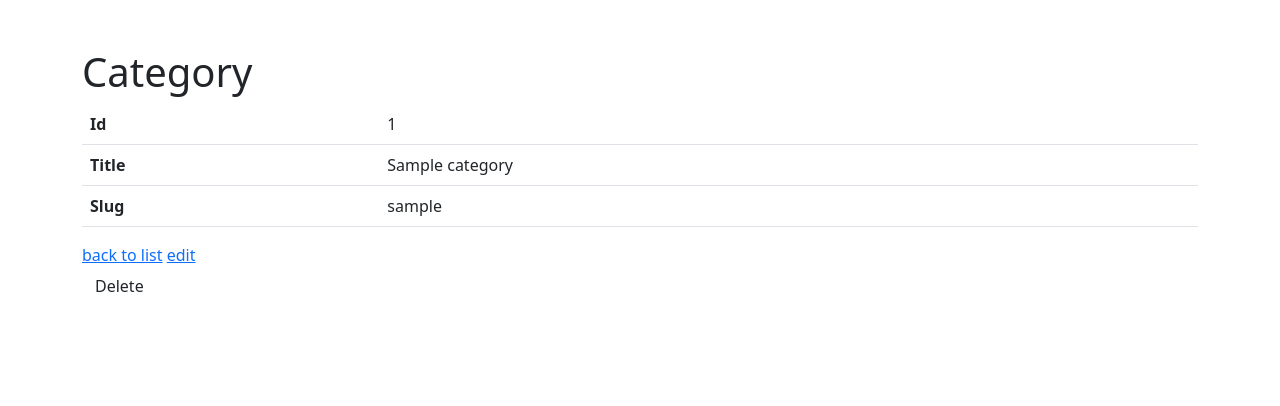
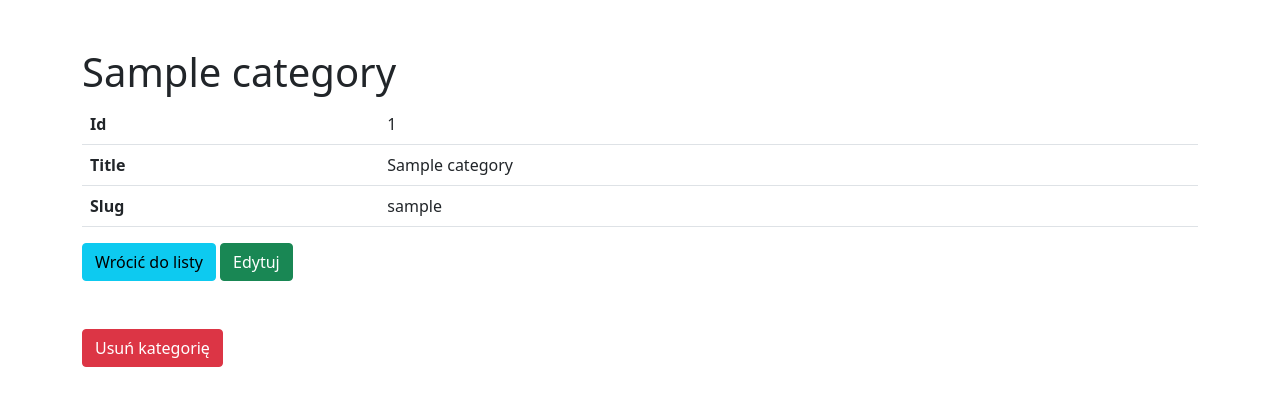
Before and after one commit to sukhoy94/budget-tracker, a Symfony app: template templates/category/show.html.twig in a window 1280 px wide. Shown: the top 406 px of the page. Run offline with Twig, Linux system fonts and the light colour scheme; the template is opened without the code that fills it: most values are stand-ins (such as "Sample title", 1, 10 or a date in 2020); style sheets or scripts are compiled from the project's sources; some libraries are stand-ins or nearby versions.

Commit message:
add styling to show category template

```diff
--- a/templates/category/_delete_form.html.twig
+++ b/templates/category/_delete_form.html.twig
@@ -1,4 +1,8 @@
-<form method="post" action="{{ path('app_category_delete', {'id': category.id}) }}" onsubmit="return confirm('Are you sure you want to delete this item?');">
+<form
+    method="post"
+    action="{{ path('app_category_delete', {'id': category.id}) }}"
+    onsubmit="return confirm('Are you sure you want to delete this item?');"
+>
     <input type="hidden" name="_token" value="{{ csrf_token('delete' ~ category.id) }}">
-    <button class="btn">Delete</button>
+    <button class="btn btn-danger">Usuń kategorię</button>
 </form>
--- a/templates/category/show.html.twig
+++ b/templates/category/show.html.twig
@@ -1,9 +1,9 @@
 {% extends 'base.html.twig' %}
 
-{% block title %}Category{% endblock %}
+{% block title %}Kategoria {{ category.title }}{% endblock %}
 
 {% block body %}
-    <h1>Category</h1>
+    <h1>{{ category.title|capitalize}}</h1>
 
     <table class="table">
         <tbody>
@@ -21,10 +21,9 @@
         </tr>
         </tbody>
     </table>
-
-    <a href="{{ path('app_category_index') }}">back to list</a>
-
-    <a href="{{ path('app_category_edit', {'id': category.id}) }}">edit</a>
-
+    <div class="mb-5">
+        <a class="btn btn-info" href="{{ path('app_category_index') }}">Wrócić do listy</a>
+        <a class="btn btn-success" href="{{ path('app_category_edit', {'id': category.id}) }}">Edytuj</a>
+    </div>
     {{ include('category/_delete_form.html.twig') }}
 {% endblock %}
```
Lines whose indentation alone changed are shown as unchanged.
